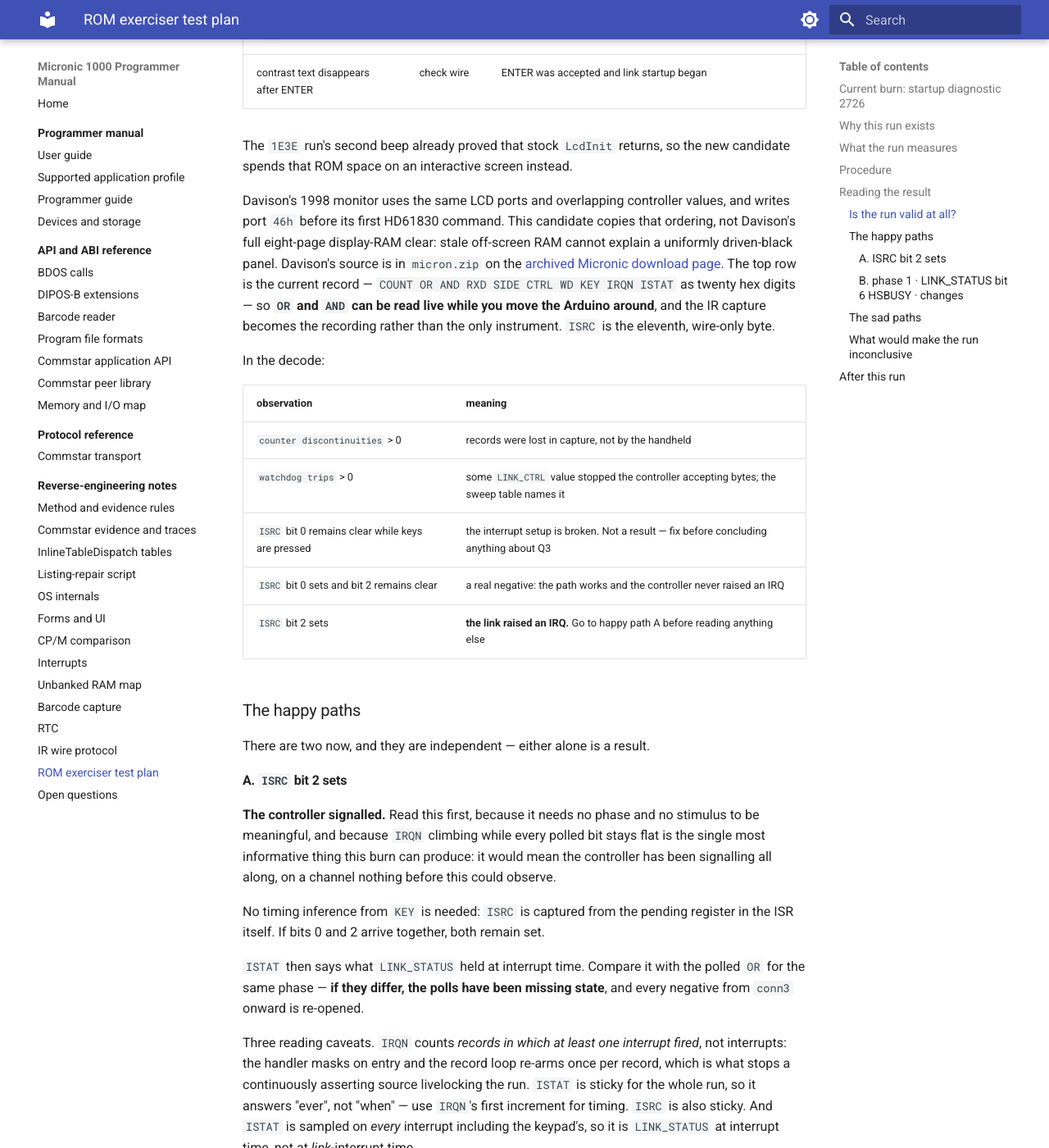
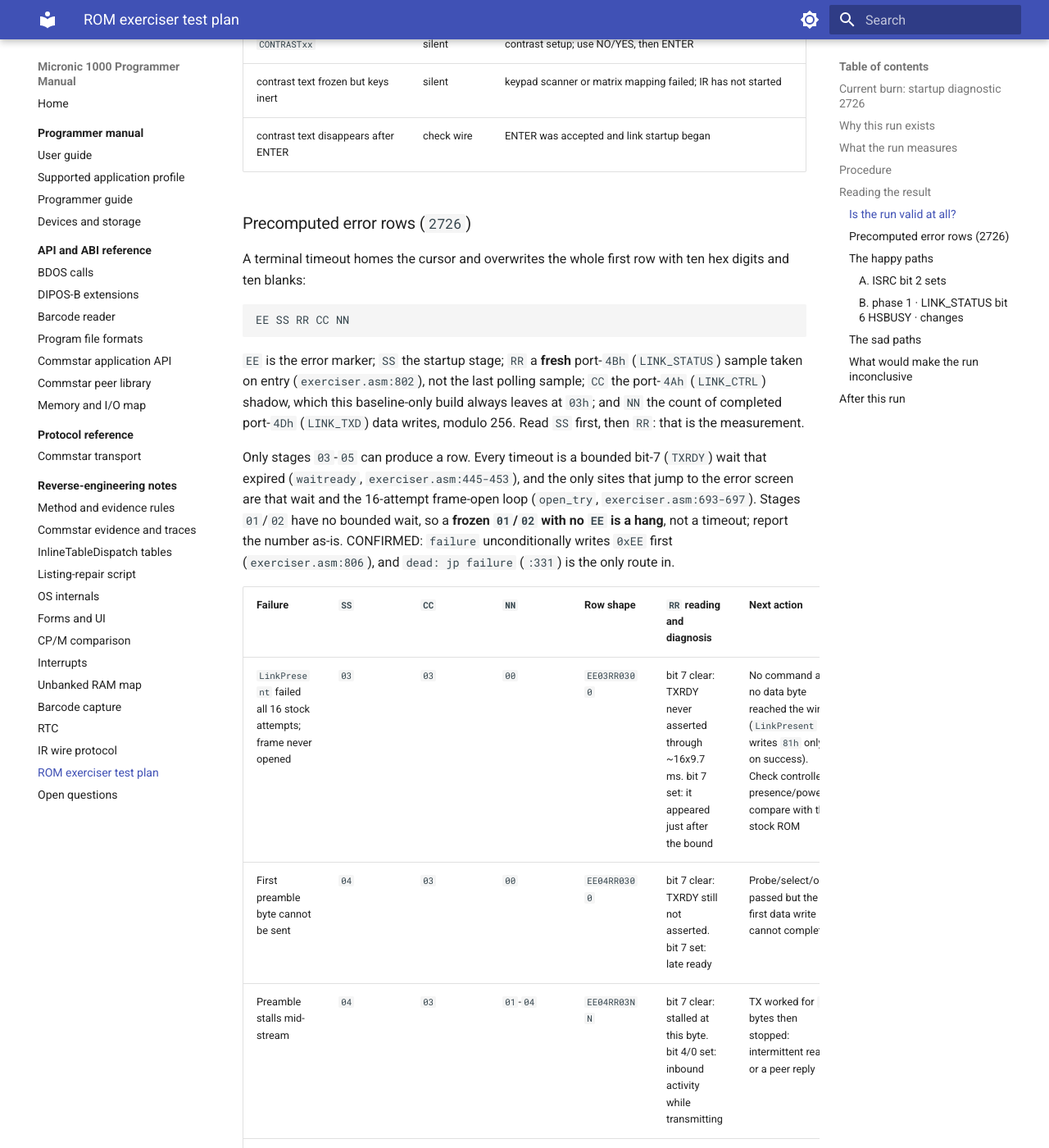
Before and after one commit to philpem/micronic1000, an MkDocs documentation site: the page built from doc/re-notes/exerciser-test-plan.md, in a window 1280 px wide and 1400 px high, scrolled down 4330 px. Shown: the whole window at 82% size. Built offline with MkDocs 1.6.1 and Material for MkDocs 9.7.7, drawn with Linux system fonts in a browser that asks for light colours; some of the changed text lies outside the part shown.

Commit message:
analysis: stream exerciser records to serial, and tabulate 2726 error rows
- m1000_ir_probe.ino: new RECORD_READOUT mode (requires LISTEN_ONLY 1) that
  de-stuffs the inverted-HDLC stream as it arrives and prints one
  whitespace-separated hex frame per burst, so decode_records.py --hex can
  read the exerciser's LINK_STATUS records with no scope in the loop.  A
  record frame is 64x11 bytes (~6 KB of cells), past the 160-cell burst
  buffer, so the de-stuffer runs in the clock ISR and hands bytes to the
  loop through a small single-producer ring; the burst gap ends the line.
  De-stuff round-trip checked host-side against the transmitter's rule.
- exerciser-test-plan.md: precomputed EESSRRCCNN error-row table.  Only
  stages 03-05 can time out (bounded bit-7 wait or the 16-attempt frame
  open); CC is always 03h this build; NN field arithmetic and the RR bit
  meanings; note RR is a fresh sample on entry, not the last poll.
- exerciser-test-plan.md, rom_exerciser/README.md: correct the stale 'DEAD'
  screen claim -- no such string exists in the ASM; the screen is EE03RR0300.

````diff
--- a/doc/re-notes/exerciser-test-plan.md
+++ b/doc/re-notes/exerciser-test-plan.md
@@ -141,6 +141,10 @@ clear. A late clear would explain that specific timeout path; the subsequent
    port requires a much longer run. A counting hex row means everything
    downstream is working. Use good ambient light: the link run does not depend
    on the still-LIKELY identification of port `2Ch` bit 4 as the backlight.
+   Build the sketch with `RECORD_READOUT 1` (as well as `LISTEN_ONLY 1`) to
+   read the de-stuffed records straight over serial with no scope; every
+   non-hex log line is ignored by `decode_records.py --hex`. See
+   `analysis/rom_exerciser/README.md`.
 4. **Watch which window blinks** during each cycle of a few seconds. Note it.
 5. **Press N, ENTER or YES** during the capture. Two jobs: `KEY` records the
    index (`6*sense-bit-index + drive-bit-index`), which maps the keypad as a
@@ -171,10 +175,59 @@ port. Read them in this order.
 |---|---|---|
 | hex counting up | streaming | running normally |
 | hex frozen | silent | the transmitter stalled; `WD` in the frozen record says how many watchdog trips it took |
-| `DEAD` | silent | never got a frame open — `LinkPresent` failed 16 times running |
+| `DEAD` (not a screen string in this build) | silent | frame never opened; the real screen is the `EE03RR0300` row below |
 | `CONTRASTxx` | silent | contrast setup; use NO/YES, then ENTER |
 | contrast text frozen but keys inert | silent | keypad scanner or matrix mapping failed; IR has not started |
 | contrast text disappears after ENTER | check wire | ENTER was accepted and link startup began |
+
+### Precomputed error rows (`2726`)
+
+A terminal timeout homes the cursor and overwrites the whole first row with ten
+hex digits and ten blanks:
+
+```text
+EE SS RR CC NN
+```
+
+`EE` is the error marker; `SS` the startup stage; `RR` a **fresh** port-`4Bh`
+(`LINK_STATUS`) sample taken on entry (`exerciser.asm:802`), not the last
+polling sample; `CC` the port-`4Ah` (`LINK_CTRL`) shadow, which this
+baseline-only build always leaves at `03h`; and `NN` the count of completed
+port-`4Dh` (`LINK_TXD`) data writes, modulo 256. Read `SS` first, then `RR`:
+that is the measurement.
+
+Only stages `03`-`05` can produce a row. Every timeout is a bounded bit-7
+(`TXRDY`) wait that expired (`waitready`, `exerciser.asm:445-453`), and the only
+sites that jump to the error screen are that wait and the 16-attempt frame-open
+loop (`open_try`, `exerciser.asm:693-697`). Stages `01`/`02` have no bounded
+wait, so a **frozen `01`/`02` with no `EE` is a hang**, not a timeout; report
+the number as-is. CONFIRMED: `failure` unconditionally writes `0xEE` first
+(`exerciser.asm:806`), and `dead: jp failure` (`:331`) is the only route in.
+
+| Failure | `SS` | `CC` | `NN` | Row shape | `RR` reading and diagnosis | Next action |
+|---|---|---|---|---|---|---|
+| `LinkPresent` failed all 16 stock attempts; frame never opened | `03` | `03` | `00` | `EE03RR0300` | bit 7 clear: TXRDY never asserted through ~16x9.7 ms. bit 7 set: it appeared just after the bound | No command and no data byte reached the wire (`LinkPresent` writes `81h` only on success). Check controller presence/power; compare with the stock ROM |
+| First preamble byte cannot be sent | `04` | `03` | `00` | `EE04RR0300` | bit 7 clear: TXRDY still not asserted. bit 7 set: late ready | Probe/select/open passed but the first data write cannot complete |
+| Preamble stalls mid-stream | `04` | `03` | `01`-`04` | `EE04RR03NN` | bit 7 clear: stalled at this byte. bit 4/0 set: inbound activity while transmitting | TX worked for `NN` bytes then stopped: intermittent ready, or a peer reply |
+| Record frame cannot start | `05` | `03` | `05` | `EE05RR0305` | bit 7 clear: the frame flag or the first record field timed out | Preamble complete. `putflag` is uncounted (`exerciser.asm:467-471`), so `NN=05` does not distinguish a missing frame flag from a missing `COUNT` field |
+| Inside a record | `05` | `03` | `06`-`15` | `EE05RR03NN` | bit 7 clear: stalled at this field | Failing field is `(NN-5) mod 11`, 0-based: 0 `COUNT`, 1 `OR`, 2 `AND`, 3 `RXD`, 4 `SIDE`, 5 `CTRL`, 6 `WD`, 7 `KEY`, 8 `IRQN`, 9 `ISTAT`, 10 `ISRC` |
+| After one or more complete records | `05` | `03` | `5+11R` | `EE05RR0310` at `R=1` | bit 7 clear: the next record's first field, or a frame flag, timed out | Completed records `R = ((NN-5) x 163) mod 256`, since `163 = 11^-1 mod 256` |
+
+The regression test asserts these shapes with a simulated controller, e.g.
+`EE03400300` (never ready), `EE04010302` (mid-preamble), `EE05000310` (first
+record done). On hardware `RR` is whatever port `4Bh` reads — extract the
+decisive bits by hand:
+
+| `RR` bit | Name | Firmware meaning |
+|---|---|---|
+| 7 | TXRDY | the exerciser's own wait condition; set means ready arrived just after the bound |
+| 6 | HSBUSY | the firmware waits for this to **clear** at `ROM00:32F3`; set means still busy |
+| 4 | RX pending | inbound frame waiting (`ROM00:34E7`); set means the peer may be answering |
+| 0 | RX byte | a received byte is ready (`ROM00:33CF`); set means the return path is alive |
+
+`RR` is one instant; the record `OR`/`AND` accumulators from the Arduino or
+scope capture are the authority on whether a bit was stuck or merely late. One
+row cannot establish a stuck bit on its own.
 
 The `1E3E` run's second beep already proved that stock `LcdInit` returns, so
 the new candidate spends that ROM space on an interactive screen instead.
````
Also changed, not shown: analysis/rom_exerciser/README.md (+8 -1 lines), 1 other file.
